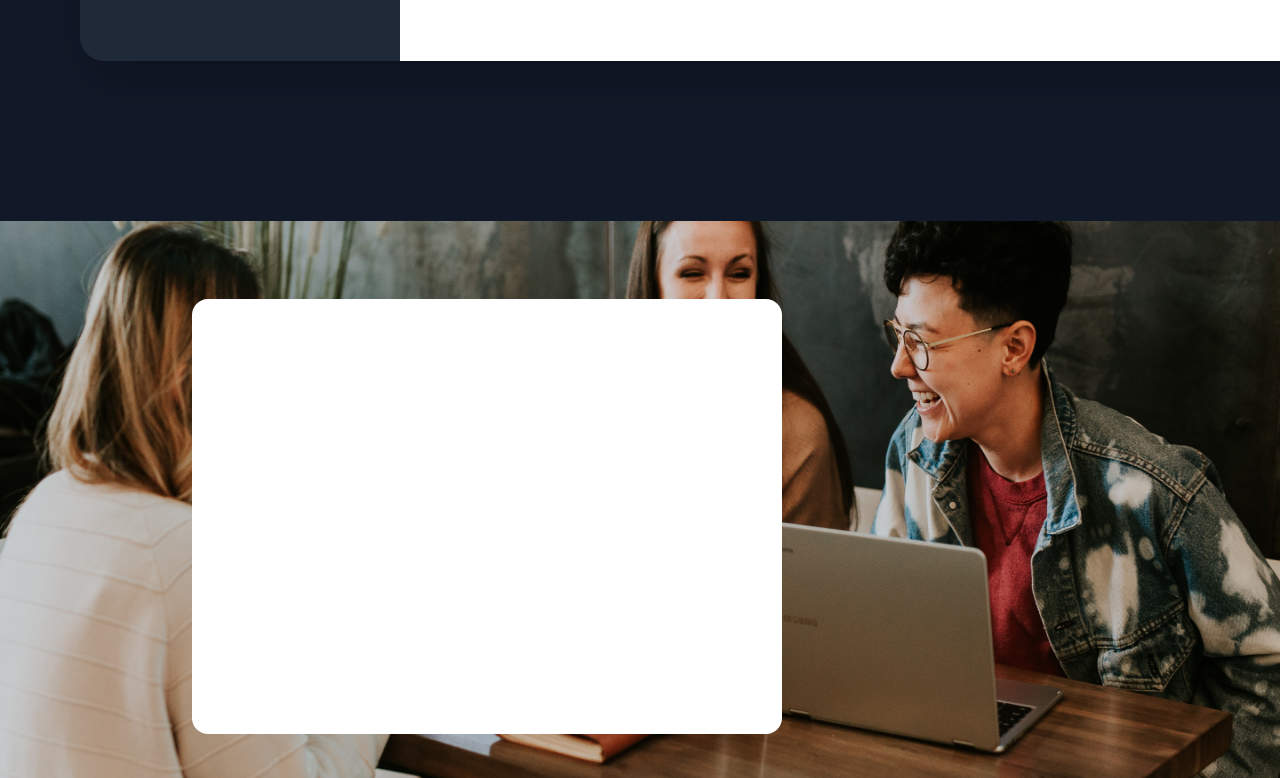
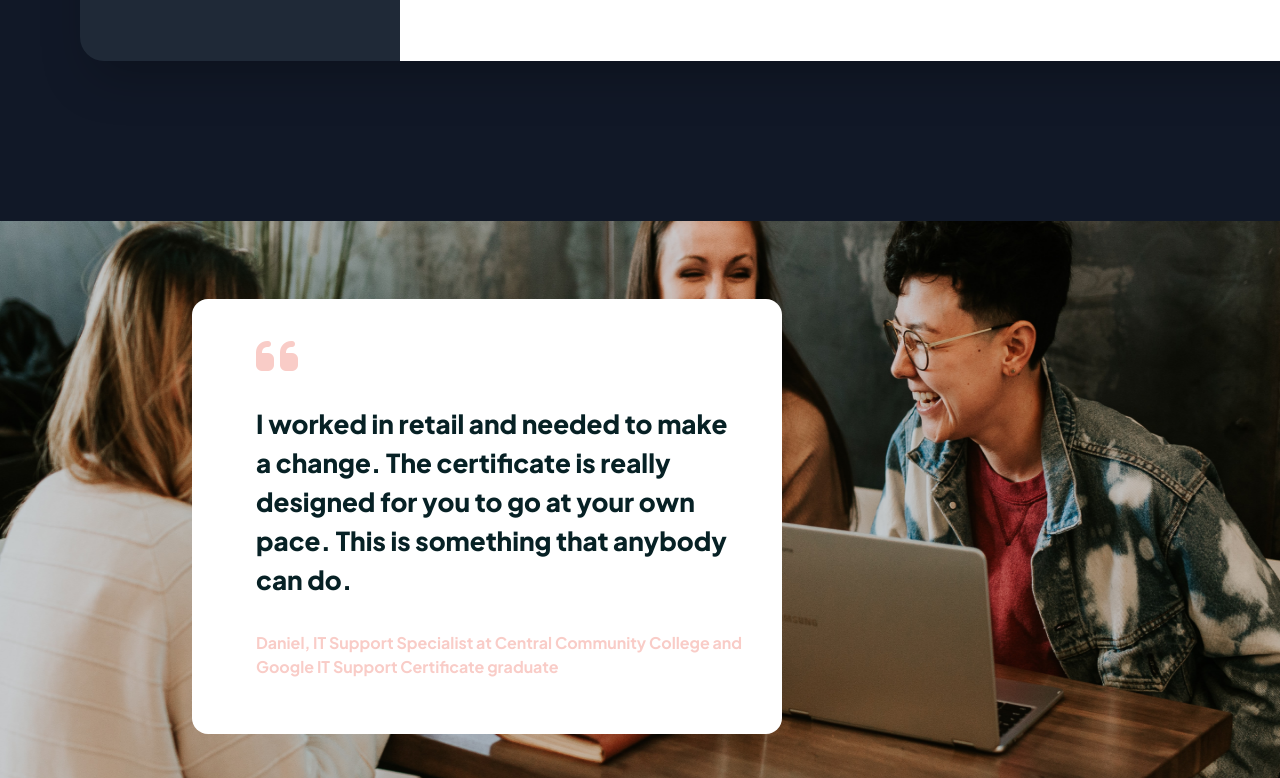
Before and after one commit to arifprog/third-assignment, a website built with Vite: page index.html in a window 1280 px wide. Shown: the part 8485-9263 px from the top of the page. Built offline with nearby package versions, Linux system fonts and the light colour scheme.

Commit message:
To create last image

```diff
--- a/index.html
+++ b/index.html
@@ -893,10 +893,14 @@
 
                  </section>
                  <!-- To create work image -->
-                  <section class=" container w-full h-[557px]">
+                  <section class=" container w-full h-[557px] ">
                     <div class="mt-40">
                         <img class="w-full h-[557px] relative" src="image/brooke-cagle-g1Kr4Ozfoac-unsplash 2.png" alt="broke">
-                        <div class="w-[590px] h-[435px] bg-white absolute top-[549rem] left-[12rem] rounded-2xl"></div>
+                        <div class="w-[590px] h-[435px] bg-white absolute top-[549rem] left-[12rem] rounded-2xl">
+                            <div class="text-[#F9CCC7] ml-16 mt-8 text-5xl"><i class="fa fa-quote-left" aria-hidden="true"></i></div>
+                            <div class="text-[26px] mx-12 text-[#072125] font-extrabold ml-16 mt-6">I worked in retail and needed to make a change. The certificate is really designed for you to go at your own pace. This is something that anybody can do.</div>
+                            <div class="text-[#F9CCC7] ml-16 mt-8 font-bold">Daniel, IT Support Specialist at Central Community College and Google IT Support Certificate graduate</div>
+                        </div>
                     </div>
 
                   </section>
```
